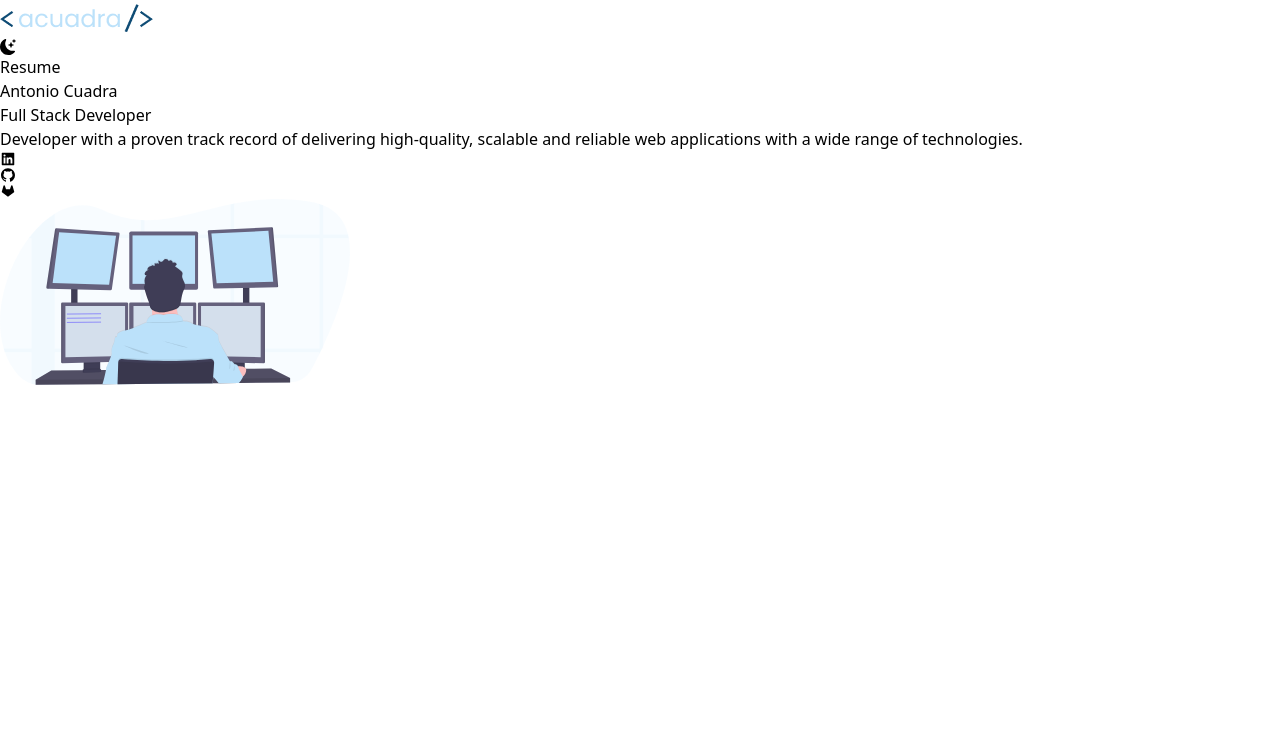
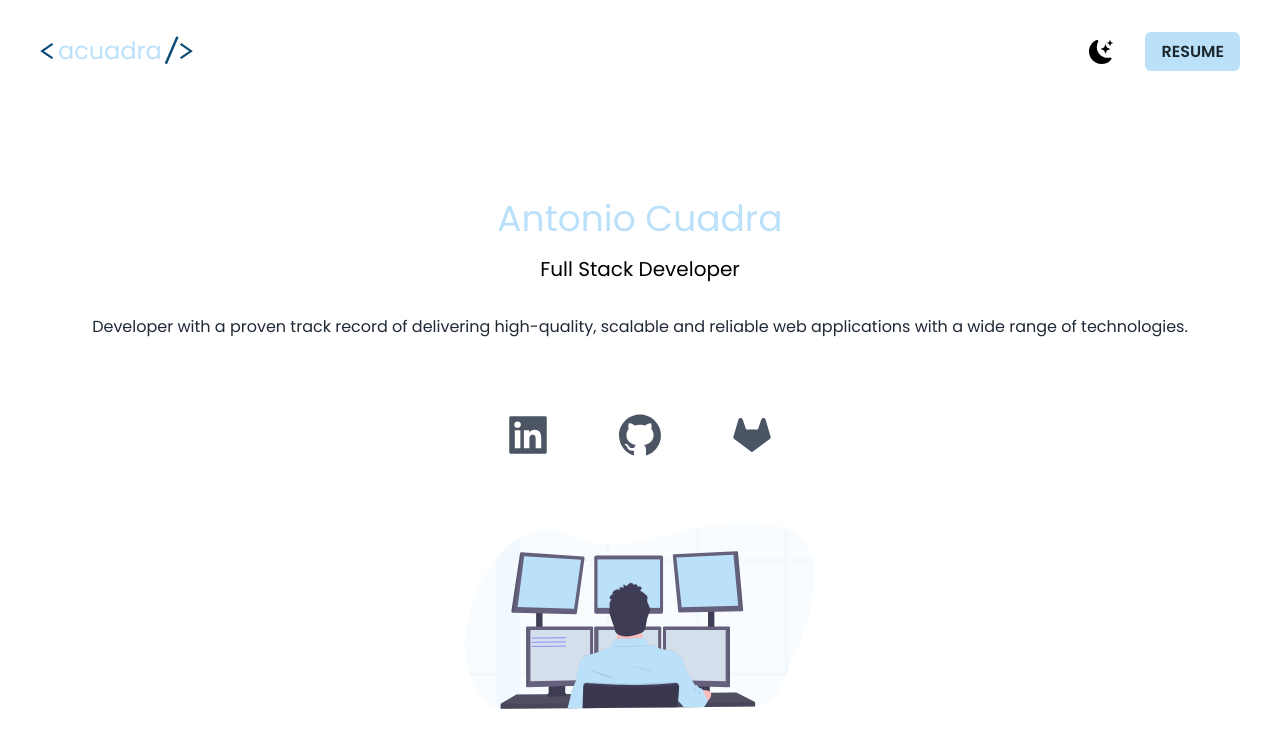
Before and after one commit to AlexC01/portfolio, a Next.js app: page / in a window 1280 px wide. Shown: the top 748 px of the page. Built offline with nearby package versions, Linux system fonts and the light colour scheme.

Commit message:
style: adding css config on tailwind

```diff
--- a/tailwind.config.js
+++ b/tailwind.config.js
@@ -1,8 +1,20 @@
 /** @type {import('tailwindcss').Config} */
 module.exports = {
-  content: [],
-  theme: {
-    extend: {},
-  },
-  plugins: [],
-}
+	content: [
+		"./pages/**/*.{js,ts,jsx,tsx}",
+		"./components/**/*.{js,ts,jsx,tsx}",
+	],
+	theme: {
+		extend: {
+			fontFamily: {
+				poppins: ["Poppins", "sans-serif"],
+			},
+			colors: {
+				babyblue: "#BBE1FA",
+				darkerblue: "#0F4C75",
+				darkcolor: "#1B262C",
+			},
+		},
+	},
+	plugins: [],
+};
```
